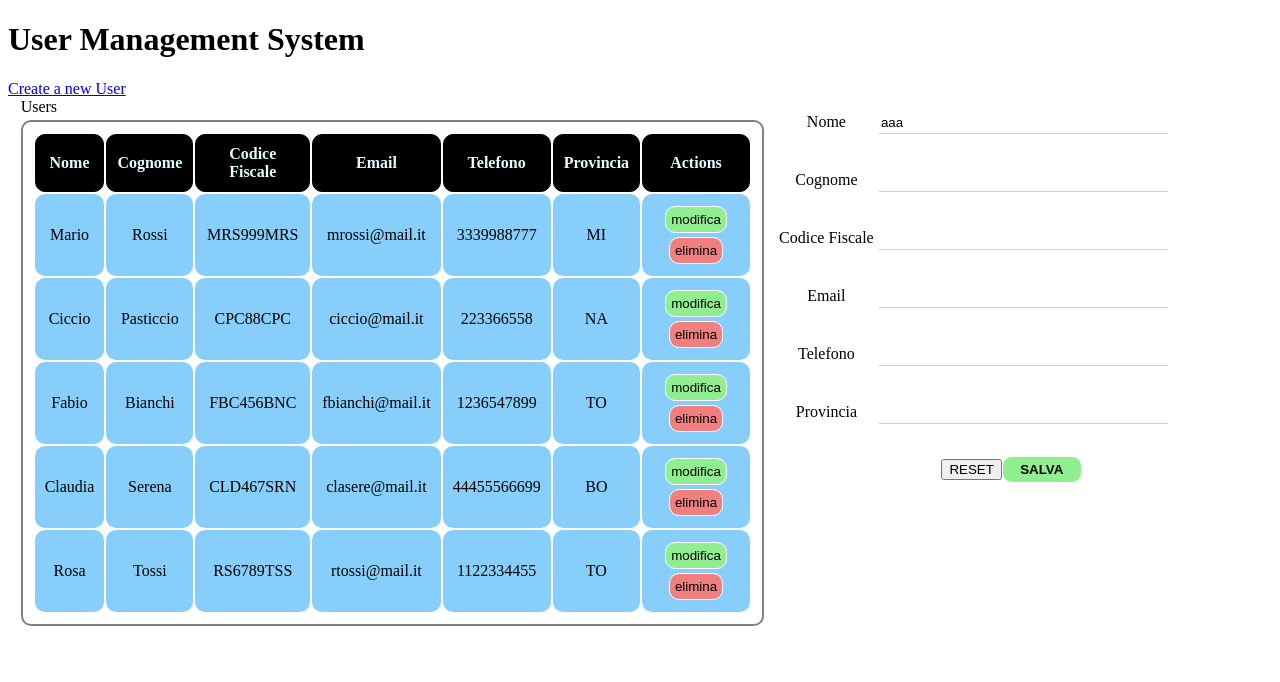
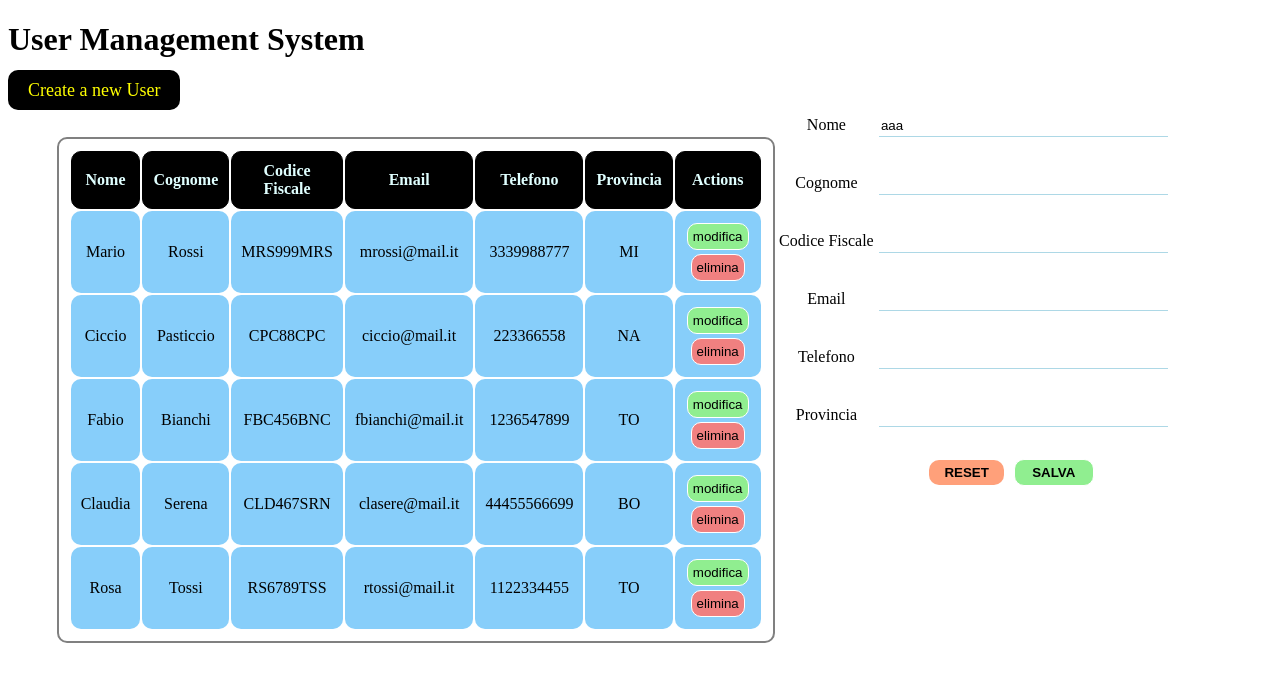
Before and after one commit to roccorefice/UMS, an Angular app: page / in a window 1280 px wide. Both pictures are taken after a click on the link "Create a new User". Shown: the top 682 px of the page. Built offline with nearby package versions, Linux system fonts and the light colour scheme.

Commit message:
update style

```diff
--- a/src/app/app.component.css
+++ b/src/app/app.component.css
@@ -0,0 +1,9 @@
+a {
+    background-color: black;
+    font-size: 18px;
+    color: yellow;
+    padding: 10px 20px;
+    border: 0;
+    text-decoration: none;
+    border-radius: 10px;
+}
--- a/src/app/user-detail/user-detail.component.css
+++ b/src/app/user-detail/user-detail.component.css
@@ -0,0 +1,8 @@
+.reset {
+    background-color: lightsalmon;
+    border: 0;
+    padding: 5px 15px;
+    border-radius: 10px;
+    font-weight: bold;
+    margin-right: 10px;
+}
--- a/src/app/user-detail/user-detail.component.html
+++ b/src/app/user-detail/user-detail.component.html
@@ -27,7 +27,6 @@
     </div>
     <div class="form-group form-footer">
         <button class="reset" (click)="resetForm(f.form)">RESET</button>
-
         <button class="btn-save" (click)="saveUser()">SALVA</button>
     </div>
 
--- a/src/app/users/users.component.css
+++ b/src/app/users/users.component.css
@@ -6,7 +6,7 @@ th,
 table {
     padding: 10px;
     border-radius: 10px;
-    margin: 0;
+    margin: 36px;
     text-align: center;
 }
 
--- a/src/app/users/users.component.html
+++ b/src/app/users/users.component.html
@@ -1,4 +1,3 @@
-<caption>{{ tableTitle }}</caption>
 <table>
     <thead>
         <tr>
```
